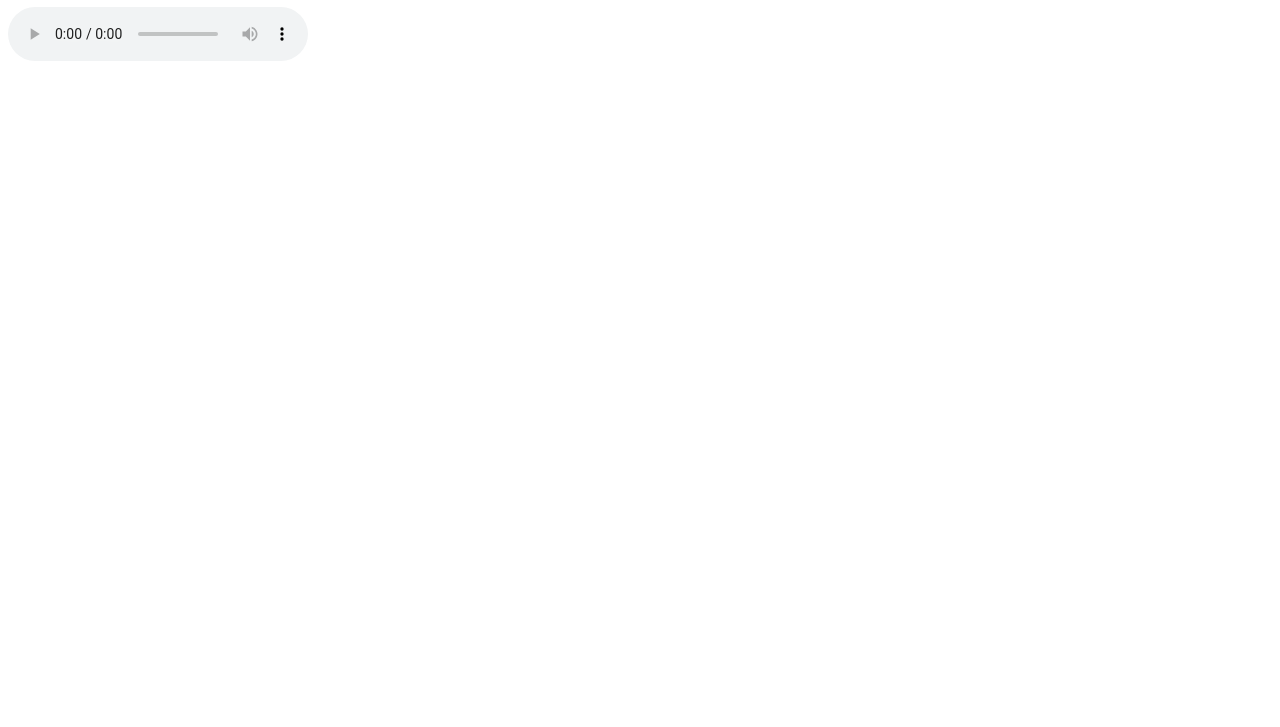
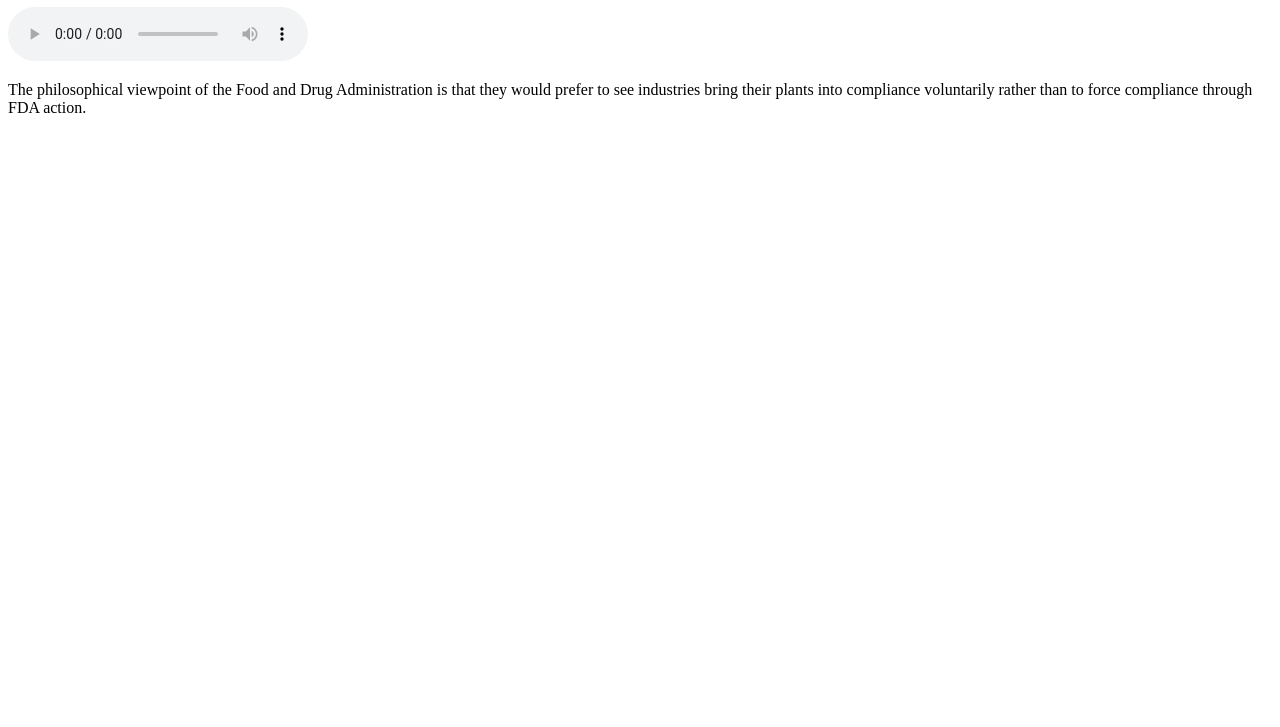
Before and after one commit to bhumikafalke/git-practice-icp-10, a plain HTML site: page index.html in a window 1280 px wide. Shown: the part 73-800 px from the top of the page. Drawn offline with Linux system fonts and the light colour scheme.

Commit message:
paragraph added

```diff
--- a/index.html
+++ b/index.html
@@ -8,6 +8,6 @@
    <audio controls>
     <source src="https://freetestdata.com/wp-content/uploads/2021/09/Free_Test_Data_500KB_MP3.mp3" type="audio/mp4"/>
     </audio>
-
+  <p>The philosophical viewpoint of the Food and Drug Administration is that they would prefer to see industries bring their plants into compliance voluntarily rather than to force compliance through FDA action.</p>
 </body>
 </html>
```
